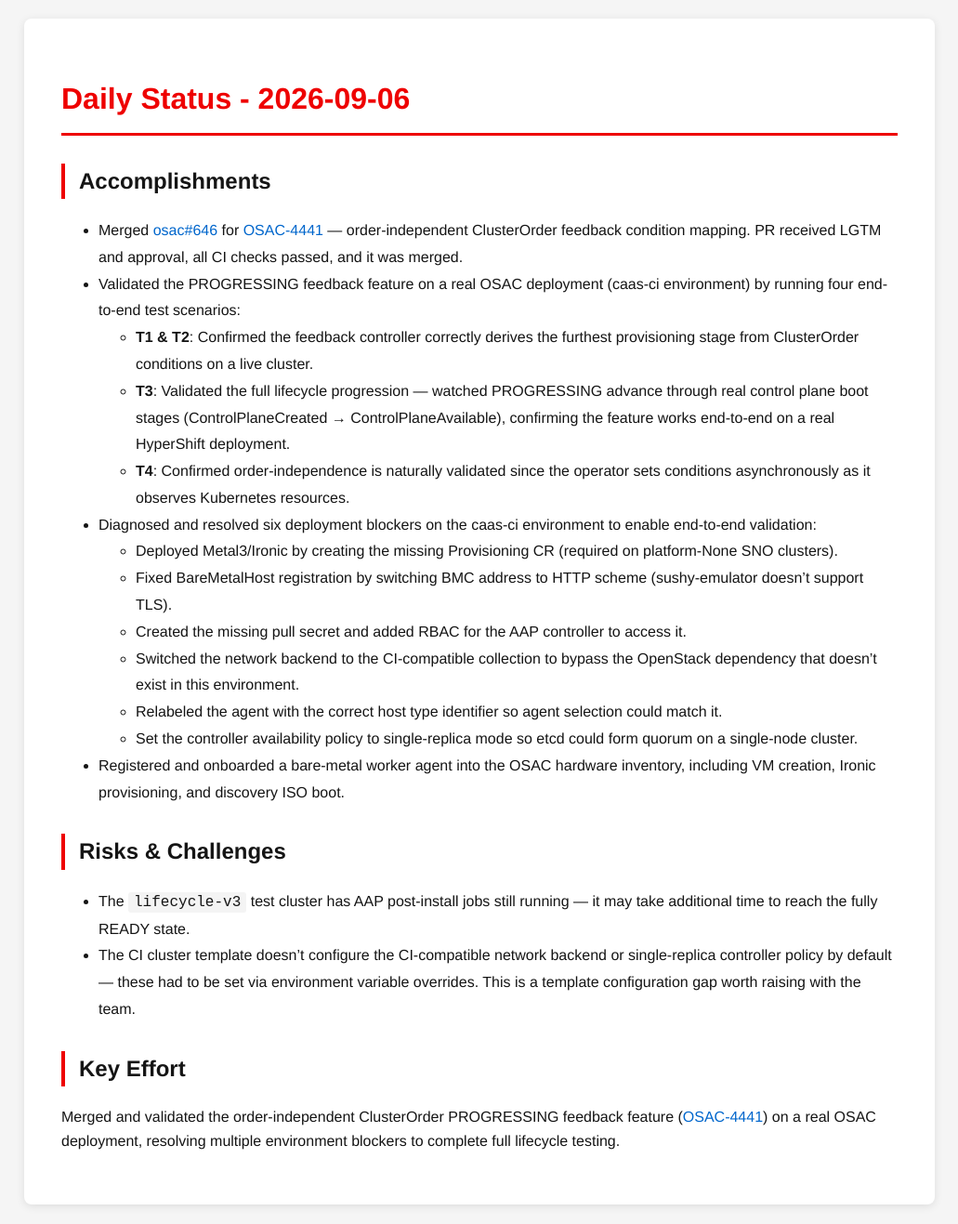
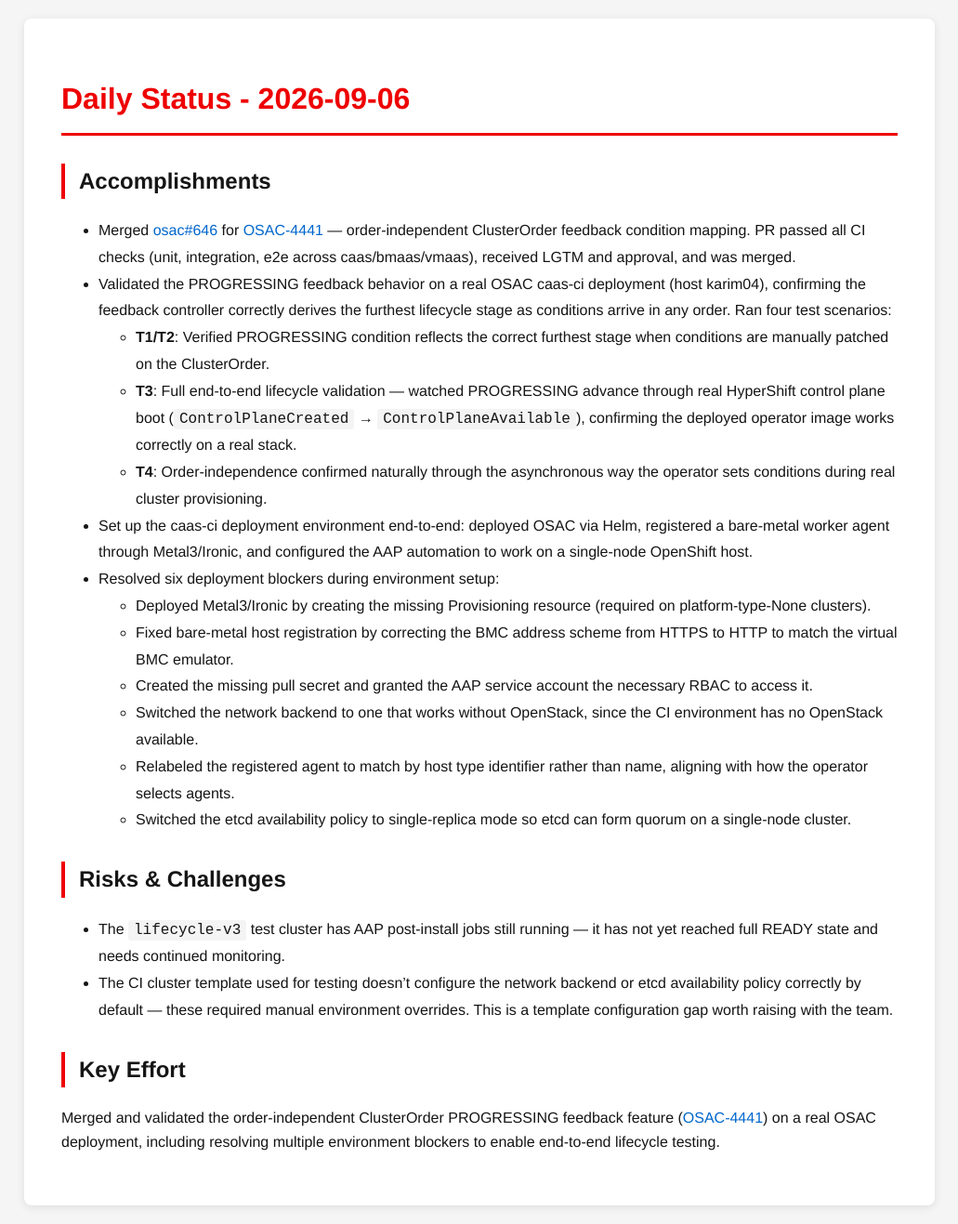
Before and after one commit to tzvatot/daily-status, a Jekyll site: the page built from 2026-09-06.md, in a window 1280 px wide. Shown: the whole page at 93% size, without its empty margins (124-1155 px from the left). Built offline with Jekyll 4.4.1, drawn with Linux system fonts in a browser that asks for light colours.

Commit message:
Daily status update - 2026-09-06

```diff
--- a/2026-09-06.md
+++ b/2026-09-06.md
@@ -8,25 +8,25 @@
 
 ## Accomplishments
 
-- Merged [osac#646](https://github.com/osac-project/osac/pull/646) for [OSAC-4441](https://redhat.atlassian.net/browse/OSAC-4441) — order-independent ClusterOrder feedback condition mapping. PR received LGTM and approval, all CI checks passed, and it was merged.
-- Validated the PROGRESSING feedback feature on a real OSAC deployment (caas-ci environment) by running four end-to-end test scenarios:
-  - **T1 & T2**: Confirmed the feedback controller correctly derives the furthest provisioning stage from ClusterOrder conditions on a live cluster.
-  - **T3**: Validated the full lifecycle progression — watched PROGRESSING advance through real control plane boot stages (ControlPlaneCreated → ControlPlaneAvailable), confirming the feature works end-to-end on a real HyperShift deployment.
-  - **T4**: Confirmed order-independence is naturally validated since the operator sets conditions asynchronously as it observes Kubernetes resources.
-- Diagnosed and resolved six deployment blockers on the caas-ci environment to enable end-to-end validation:
-  - Deployed Metal3/Ironic by creating the missing Provisioning CR (required on platform-None SNO clusters).
-  - Fixed BareMetalHost registration by switching BMC address to HTTP scheme (sushy-emulator doesn't support TLS).
-  - Created the missing pull secret and added RBAC for the AAP controller to access it.
-  - Switched the network backend to the CI-compatible collection to bypass the OpenStack dependency that doesn't exist in this environment.
-  - Relabeled the agent with the correct host type identifier so agent selection could match it.
-  - Set the controller availability policy to single-replica mode so etcd could form quorum on a single-node cluster.
-- Registered and onboarded a bare-metal worker agent into the OSAC hardware inventory, including VM creation, Ironic provisioning, and discovery ISO boot.
+- Merged [osac#646](https://github.com/osac-project/osac/pull/646) for [OSAC-4441](https://redhat.atlassian.net/browse/OSAC-4441) — order-independent ClusterOrder feedback condition mapping. PR passed all CI checks (unit, integration, e2e across caas/bmaas/vmaas), received LGTM and approval, and was merged.
+- Validated the PROGRESSING feedback behavior on a real OSAC caas-ci deployment (host karim04), confirming the feedback controller correctly derives the furthest lifecycle stage as conditions arrive in any order. Ran four test scenarios:
+  - **T1/T2**: Verified PROGRESSING condition reflects the correct furthest stage when conditions are manually patched on the ClusterOrder.
+  - **T3**: Full end-to-end lifecycle validation — watched PROGRESSING advance through real HyperShift control plane boot (`ControlPlaneCreated` → `ControlPlaneAvailable`), confirming the deployed operator image works correctly on a real stack.
+  - **T4**: Order-independence confirmed naturally through the asynchronous way the operator sets conditions during real cluster provisioning.
+- Set up the caas-ci deployment environment end-to-end: deployed OSAC via Helm, registered a bare-metal worker agent through Metal3/Ironic, and configured the AAP automation to work on a single-node OpenShift host.
+- Resolved six deployment blockers during environment setup:
+  - Deployed Metal3/Ironic by creating the missing Provisioning resource (required on platform-type-None clusters).
+  - Fixed bare-metal host registration by correcting the BMC address scheme from HTTPS to HTTP to match the virtual BMC emulator.
+  - Created the missing pull secret and granted the AAP service account the necessary RBAC to access it.
+  - Switched the network backend to one that works without OpenStack, since the CI environment has no OpenStack available.
+  - Relabeled the registered agent to match by host type identifier rather than name, aligning with how the operator selects agents.
+  - Switched the etcd availability policy to single-replica mode so etcd can form quorum on a single-node cluster.
 
 ## Risks & Challenges
 
-- The `lifecycle-v3` test cluster has AAP post-install jobs still running — it may take additional time to reach the fully READY state.
-- The CI cluster template doesn't configure the CI-compatible network backend or single-replica controller policy by default — these had to be set via environment variable overrides. This is a template configuration gap worth raising with the team.
+- The `lifecycle-v3` test cluster has AAP post-install jobs still running — it has not yet reached full READY state and needs continued monitoring.
+- The CI cluster template used for testing doesn't configure the network backend or etcd availability policy correctly by default — these required manual environment overrides. This is a template configuration gap worth raising with the team.
 
 ## Key Effort
 
-Merged and validated the order-independent ClusterOrder PROGRESSING feedback feature ([OSAC-4441](https://redhat.atlassian.net/browse/OSAC-4441)) on a real OSAC deployment, resolving multiple environment blockers to complete full lifecycle testing.
+Merged and validated the order-independent ClusterOrder PROGRESSING feedback feature ([OSAC-4441](https://redhat.atlassian.net/browse/OSAC-4441)) on a real OSAC deployment, including resolving multiple environment blockers to enable end-to-end lifecycle testing.
```
